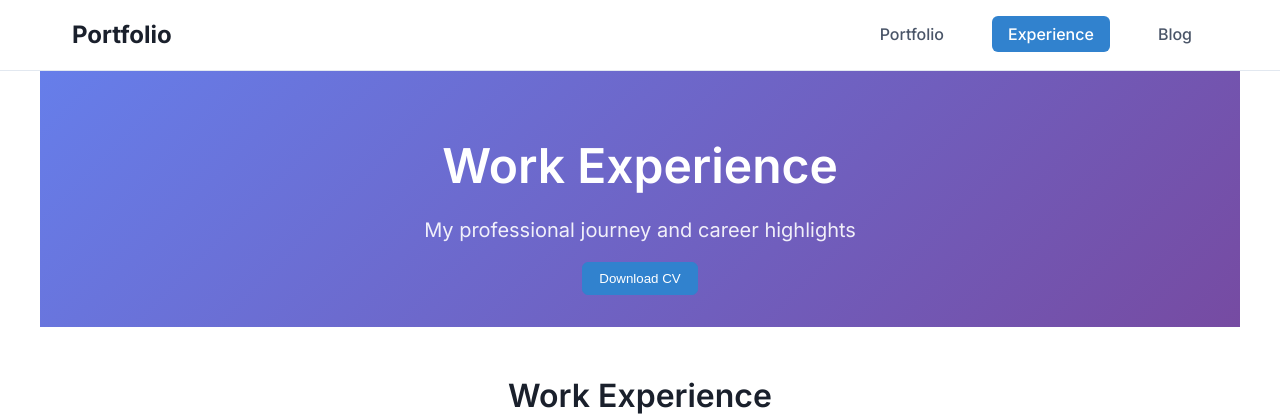
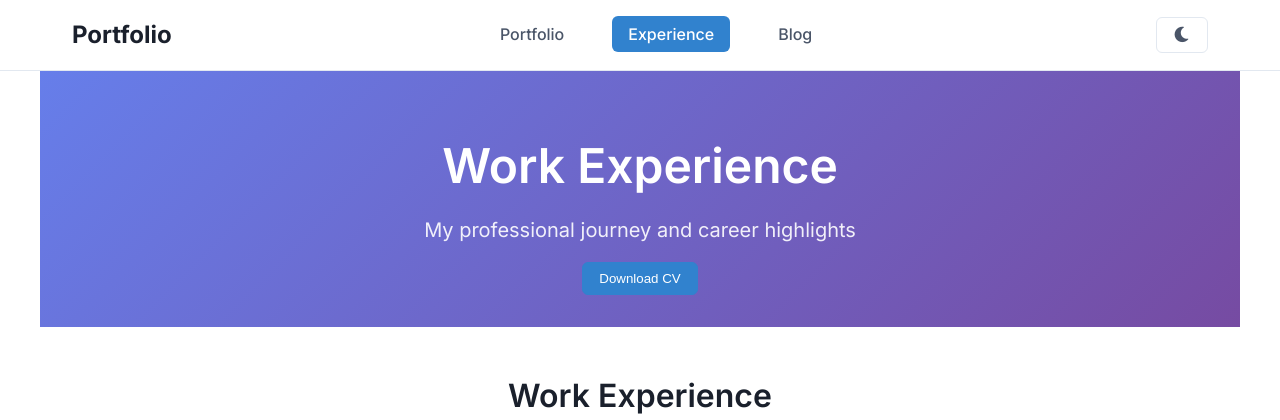
Before and after one commit to luisito666/portfolio-blog, a Django app: page /experience/ in a window 1280 px wide. Shown: the top 420 px of the page. Run offline with Django 5.2, Linux system fonts and the light colour scheme; data that the repository does not hold is empty; some libraries are stand-ins or nearby versions.

Commit message:
feat(ui): add dark mode toggle with system preference detection (#20)
* feat(ui): add dark mode toggle with system preference detection
- Add semantic CSS variables (--heading-color, --card-bg, --featured-*) for theming
- Add [data-theme=dark] overrides for all color variables
- Replace all hardcoded colors with CSS variables throughout style.css
- Add theme toggle button in navbar with moon/sun icons (Font Awesome)
- Add vanilla JS toggle logic with localStorage persistence
- Fall back to prefers-color-scheme when no stored preference
- Add smooth transition on body for background-color and color
- Style .theme-toggle button with hover effect
* fix(ui): prevent FOUC by applying theme in <head> before render

```diff
--- a/src/static/css/style.css
+++ b/src/static/css/style.css
@@ -16,6 +16,19 @@
     --gradient-start: #667eea;
     --gradient-end: #764ba2;
 
+    /* Semantic heading / card vars (overridden in dark mode) */
+    --heading-color: #1a202c;
+    --card-bg: #ffffff;
+    --featured-border: #60a5fa;
+    --featured-bg-start: #93c5fd;
+    --featured-bg-end: #60a5fa;
+    --featured-text: #1a202c;
+    --featured-btn-bg: #1a202c;
+    --featured-btn-text: #ffffff;
+    --featured-link-hover: #2c5aa0;
+    --success-border: #9ae6b4;
+    --error-border: #feb2b2;
+
     /* Spacing */
     --spacing-xs: 0.25rem;
     --spacing-sm: 0.5rem;
@@ -161,6 +204,29 @@ a:hover {
     background-color: var(--bg-alt);
     color: var(--primary-color);
     text-decoration: none;
+}
+
+/* Theme Toggle */
+.theme-toggle {
+    background: none;
+    border: 1px solid var(--border-color);
+    border-radius: var(--radius-md);
+    padding: var(--spacing-sm) var(--spacing-md);
+    cursor: pointer;
+    color: var(--text-color);
+    font-size: 1.1rem;
+    transition: var(--transition-base);
+    display: flex;
+    align-items: center;
+    justify-content: center;
+    line-height: 1;
+    margin-left: var(--spacing-md);
+}
+
+.theme-toggle:hover {
+    background-color: var(--bg-alt);
+    border-color: var(--primary-color);
+    color: var(--primary-color);
 }
 
 /* Mobile Menu Toggle */
--- a/src/templates/base.html
+++ b/src/templates/base.html
@@ -3,6 +3,17 @@
 <html lang="es">
 <head>
     <meta charset="UTF-8">
+    <script>
+        (function() {
+            var theme = localStorage.getItem("theme");
+            if (!theme) {
+                theme = window.matchMedia("(prefers-color-scheme: dark)").matches ? "dark" : "light";
+            }
+            if (theme === "dark") {
+                document.documentElement.setAttribute("data-theme", "dark");
+            }
+        })();
+    </script>
     <meta name="viewport" content="width=device-width, initial-scale=1.0">
     <title>{% block title %}Portfolio & Blog{% endblock %}</title>
     <link rel="stylesheet" href="{% static 'css/style.css' %}">
@@ -28,6 +39,9 @@
                 <li><a href="{% url 'portfolio:experience_list' %}" class="{% if request.resolver_match.url_name == 'experience_list' %}active{% endif %}">Experience</a></li>
                 <li><a href="{% url 'blog:post_list' %}" class="{% if 'blog' in request.resolver_match.app_names %}active{% endif %}">Blog</a></li>
             </ul>
+            <button class="theme-toggle" aria-label="Toggle dark mode" title="Toggle dark mode">
+                <i class="fas fa-moon"></i>
+            </button>
         </div>
     </nav>
 
@@ -80,10 +94,36 @@
 
     <!-- Scripts -->
     <script>
+        function updateIcon() {
+            const icon = document.querySelector('.theme-toggle i');
+            if (!icon) return;
+            if (document.documentElement.hasAttribute('data-theme')) {
+                icon.className = 'fas fa-sun';
+            } else {
+                icon.className = 'fas fa-moon';
+            }
+        }
+
         document.addEventListener('DOMContentLoaded', function() {
+            updateIcon();
+
+            const toggle = document.querySelector('.theme-toggle');
+            if (toggle) {
+                toggle.addEventListener('click', function() {
+                    const isDark = document.documentElement.hasAttribute('data-theme');
+                    if (isDark) {
+                        document.documentElement.removeAttribute('data-theme');
+                        localStorage.setItem('theme', 'light');
+                    } else {
+                        document.documentElement.setAttribute('data-theme', 'dark');
+                        localStorage.setItem('theme', 'dark');
+                    }
+                    updateIcon();
+                });
+            }
+
             const navToggle = document.querySelector('.nav-toggle');
             const navMenu = document.querySelector('.nav-menu');
-
             if (navToggle) {
                 navToggle.addEventListener('click', function() {
                     navMenu.classList.toggle('active');
```
Also changed, not shown: other parts of src/static/css/style.css (+59 -29 lines).
